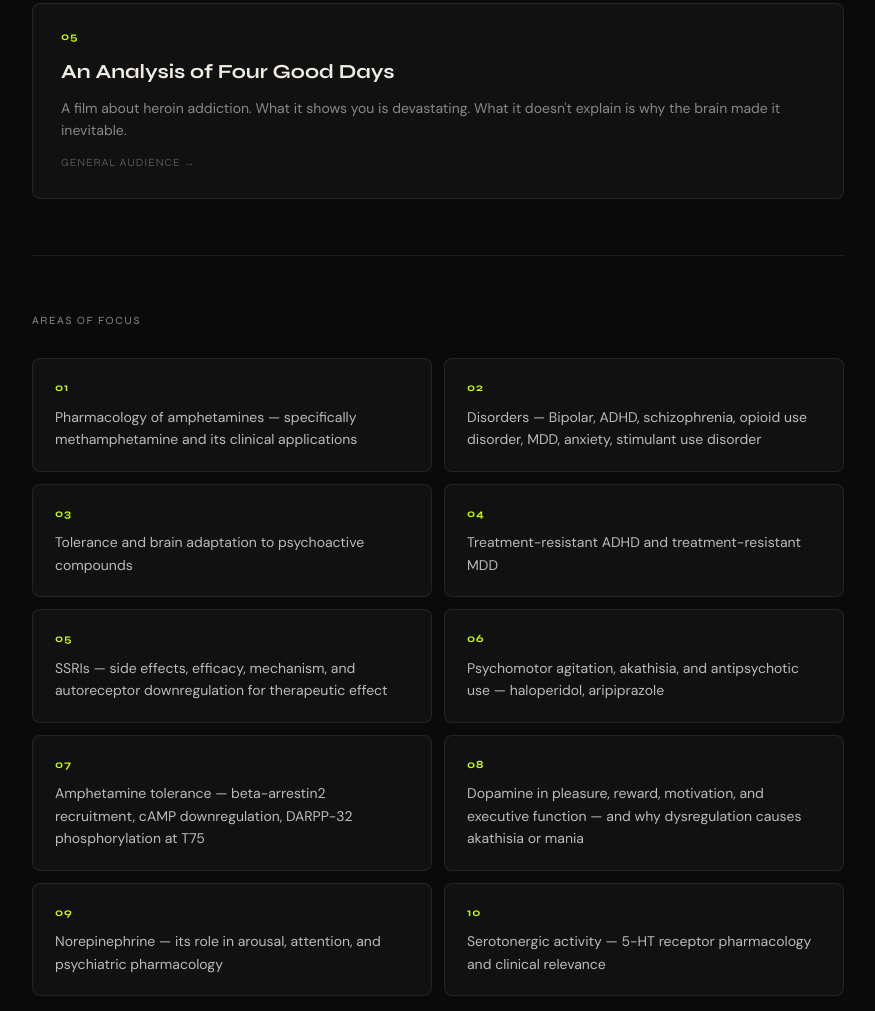
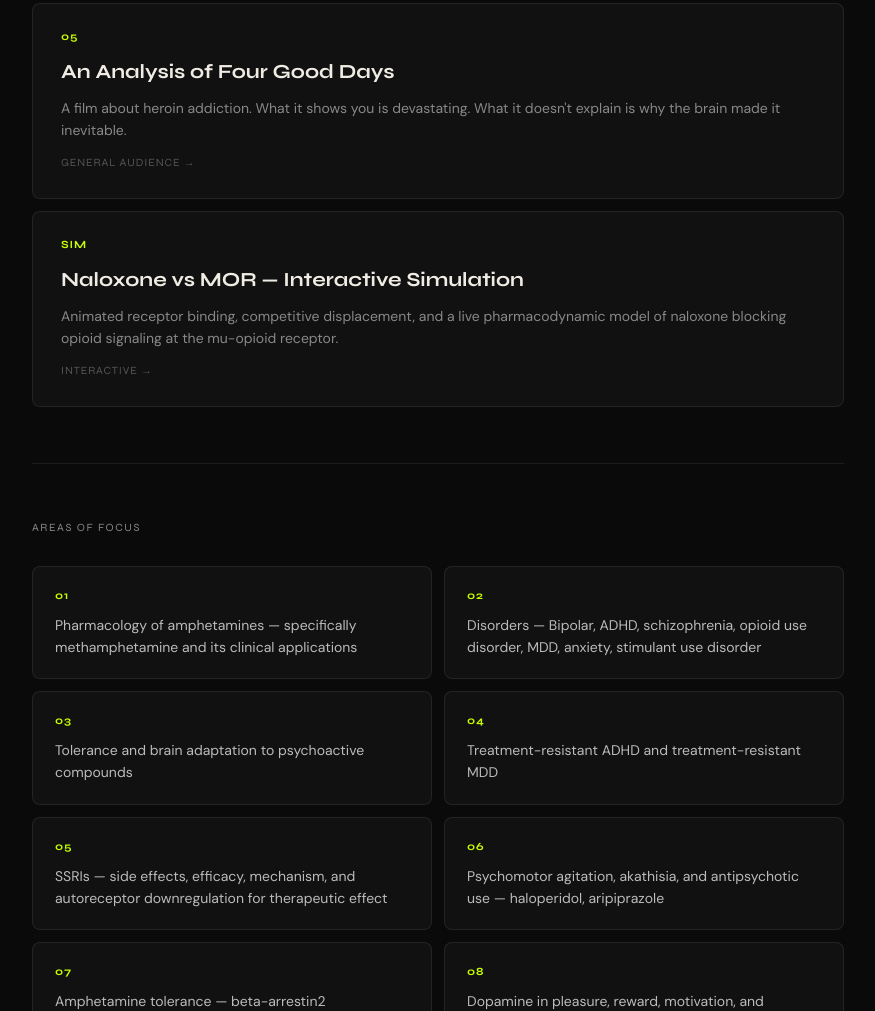
Before and after one commit to NEUROscienceRPrime/NEUROscienceRPrime.github.io, a plain HTML site: page index.html in a window 1280 px wide. Shown: the part 2980-3991 px from the top of the page, without its empty margins (202-1077 px from the left). Drawn offline with Linux system fonts and the light colour scheme.

Commit message:
Update index.html

```diff
--- a/index.html
+++ b/index.html
@@ -301,6 +301,12 @@
         <div class="article-card-desc">A film about heroin addiction. What it shows you is devastating. What it doesn't explain is why the brain made it inevitable.</div>
         <div class="article-card-tag">General audience →</div>
       </a>
+      <a href="/naloxone_sim.html" class="article-card">
+        <div class="article-card-num">SIM</div>
+        <div class="article-card-title">Naloxone vs MOR — Interactive Simulation</div>
+        <div class="article-card-desc">Animated receptor binding, competitive displacement, and a live pharmacodynamic model of naloxone blocking opioid signaling at the mu-opioid receptor.</div>
+        <div class="article-card-tag">Interactive →</div>
+      </a>
     </div>
   </section>
 
```
